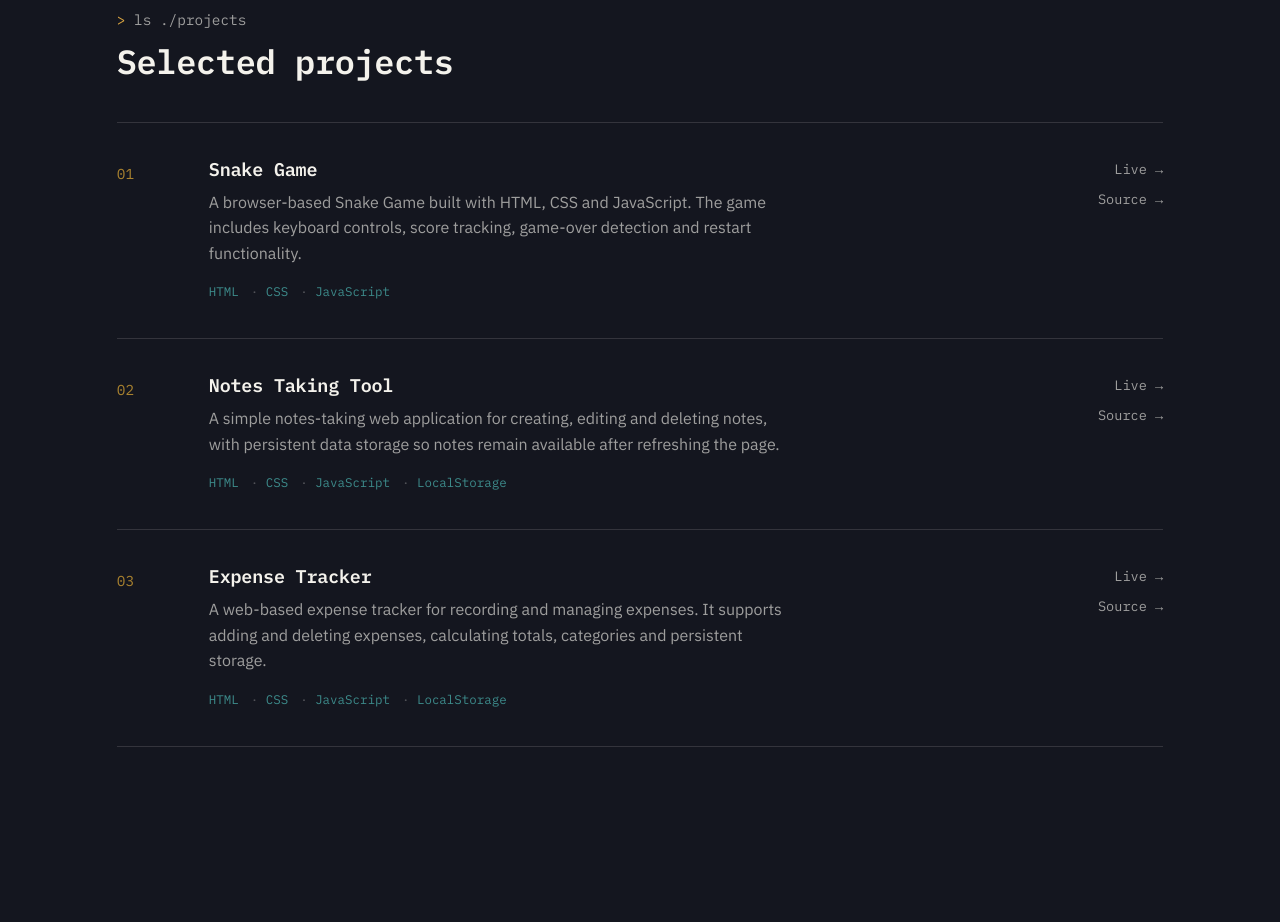
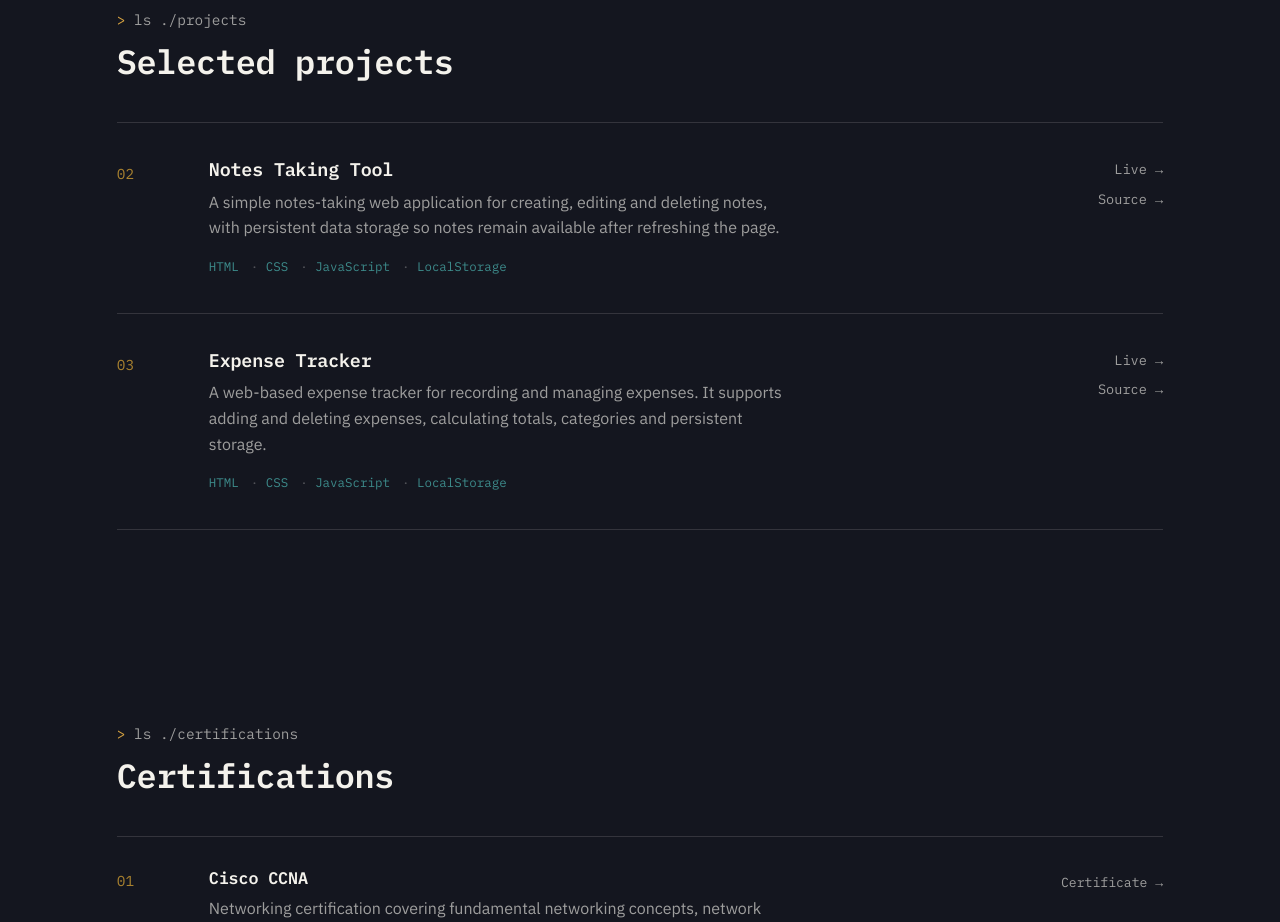
Before and after one commit to SheezanShahKhan/portfolio, a website: page frontend/index.html in a window 1280 px wide. Shown: the part 1860-2782 px from the top of the page. Drawn offline with Linux system fonts and the light colour scheme.

Commit message:
updated links

```diff
--- a/frontend/index.html
+++ b/frontend/index.html
@@ -266,58 +266,8 @@
       <div class="project-list">
 
 
+
         <!-- PROJECT 01 -->
-
-        <article class="project">
-
-          <div class="project-index">
-            01
-          </div>
-
-          <div class="project-body">
-
-            <h3>Snake Game</h3>
-
-            <p>
-              A browser-based Snake Game built with HTML, CSS and
-              JavaScript. The game includes keyboard controls, score
-              tracking, game-over detection and restart functionality.
-            </p>
-
-            <ul class="stack">
-              <li>HTML</li>
-              <li>CSS</li>
-              <li>JavaScript</li>
-            </ul>
-
-          </div>
-
-          <div class="project-links">
-
-            <!-- Replace # with your actual Snake Game links -->
-
-            <a
-              href="#"
-              target="_blank"
-              rel="noopener noreferrer"
-            >
-              Live →
-            </a>
-
-            <a
-              href="#"
-              target="_blank"
-              rel="noopener noreferrer"
-            >
-              Source →
-            </a>
-
-          </div>
-
-        </article>
-
-
-        <!-- PROJECT 02 -->
 
         <article class="project">
 
@@ -349,7 +299,8 @@
             <!-- Replace # with your actual Notes Tool links -->
 
             <a
-              href="#"
+              href="   https://notesmaker.shahkhansheezan1.workers.dev
+"
               target="_blank"
               rel="noopener noreferrer"
             >
@@ -357,7 +308,8 @@
             </a>
 
             <a
-              href="#"
+              href=" https://github.com/SheezanShahKhan/Notes-Taking-Tool
+"
               target="_blank"
               rel="noopener noreferrer"
             >
@@ -369,7 +321,7 @@
         </article>
 
 
-        <!-- PROJECT 03 -->
+        <!-- PROJECT 02 -->
 
         <article class="project">
 
@@ -399,7 +351,8 @@
           <div class="project-links">
 
             <a
-              href="https://sheezanexpense-tracker.vercel.app/"
+              href="  https://e.shahkhansheezan1.workers.dev
+"
               target="_blank"
               rel="noopener noreferrer"
             >
```
